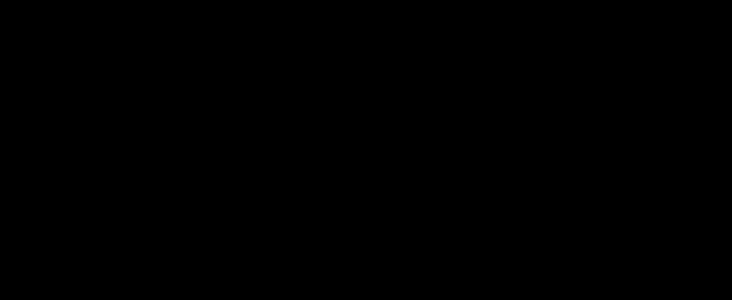
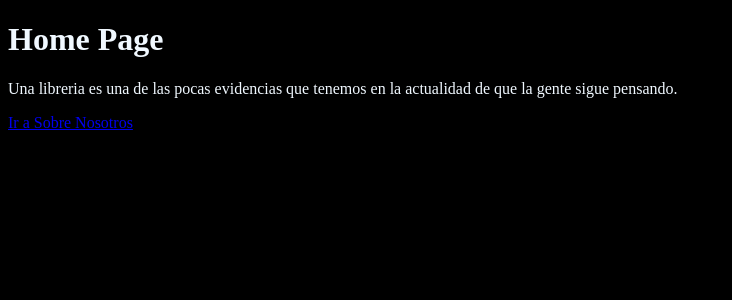
Before and after one commit to gaboperez1991/Library-project, a React (Vite) app: page / in a window 1280 px wide. Shown: the top 300 px of the page, without its empty margins (0-732 px from the left). Built offline with nearby package versions, Linux system fonts and the light colour scheme.

Commit message:
Link.jsx actualizado.

```diff
--- a/src/App.jsx
+++ b/src/App.jsx
@@ -1,9 +1,10 @@
 import { useEffect, useState } from 'react'
 import './App.css'
+import { EVENTS } from './consts'
 import AboutPage from './PAGES/AboutPage'
 import HomePage from './PAGES/HomePage'
 import ReadPage from './PAGES/ReadPage'
-import { EVENTS } from './consts'
+
 
 
 
@@ -26,7 +27,7 @@ function App() {
 
   return (
     <div>
-      {currentPath === '/home' && <HomePage />}
+      {currentPath === '/' && <HomePage />}
       {currentPath === '/read' && <ReadPage />}
       {currentPath === '/about' && <AboutPage />}
     </div>
--- a/src/Link.jsx
+++ b/src/Link.jsx
@@ -1,15 +1,22 @@
-import { EVENTS } from "./consts"
+import { EVENTS } from "./consts";
 
-export function navigate (href) {
-    window.history.pushState({},  '', href)
-    const navigationEvent = new Event(EVENTS.PUSHSTATE)
-    window.dispatchEvent(navigationEvent)
-  }
+export function navigate(href) {
+  window.history.pushState({}, "", href);
+  const navigationEvent = new Event(EVENTS.PUSHSTATE);
+  window.dispatchEvent(navigationEvent);
+}
 
-  export function Link({ target, to, ...props}) {
-    const handleClick = (event) => {
-        event.preventDefault()
-        navigate(to)
+export function Link({ target, to, ...props }) {
+  const handleClick = (event) => {
+    const isMainEvent = event.button === 0;
+    const isModifiedEvent =
+      event.metaKey || event.altKey || event.ctrlKey || event.shiftKey;
+    const isManageableEvent = target === undefined || target === "_self";
+
+    if (isMainEvent && isManageableEvent && !isModifiedEvent) {
+      event.preventDefault();
+      navigate(to);
     }
-    return <a onClick={handleClick} href={to} target={target} {...props} />
-  }
+  };
+  return <a onClick={handleClick} href={to} target={target} {...props} />;
+}
--- a/src/PAGES/AboutPage.jsx
+++ b/src/PAGES/AboutPage.jsx
@@ -6,7 +6,7 @@ const AboutPage = () => {
     <div>
       <h1>AboutPage</h1>
       <p>Estamos creando una app!!</p>
-      <Link to='/home'>Ir a la Home</Link>
+      <Link to='/'>Ir a la Home</Link>
     </div>
   )
 }
--- a/src/PAGES/ReadPage.jsx
+++ b/src/PAGES/ReadPage.jsx
@@ -5,7 +5,7 @@ const ReadPage = () => {
     <div>
       <h1>ReadPage</h1>
       <p>Catalogo de libros</p>
-      <Link to='/home'>Ir a la Home</Link>
+      <Link to='/'>Ir a la Home</Link>
     </div>
   )
 }
```
